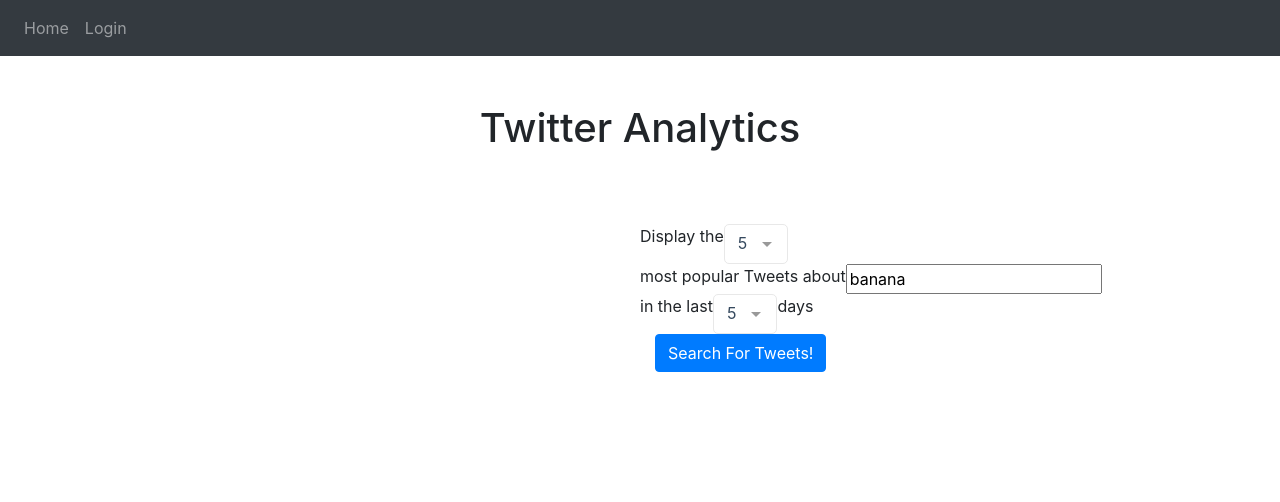
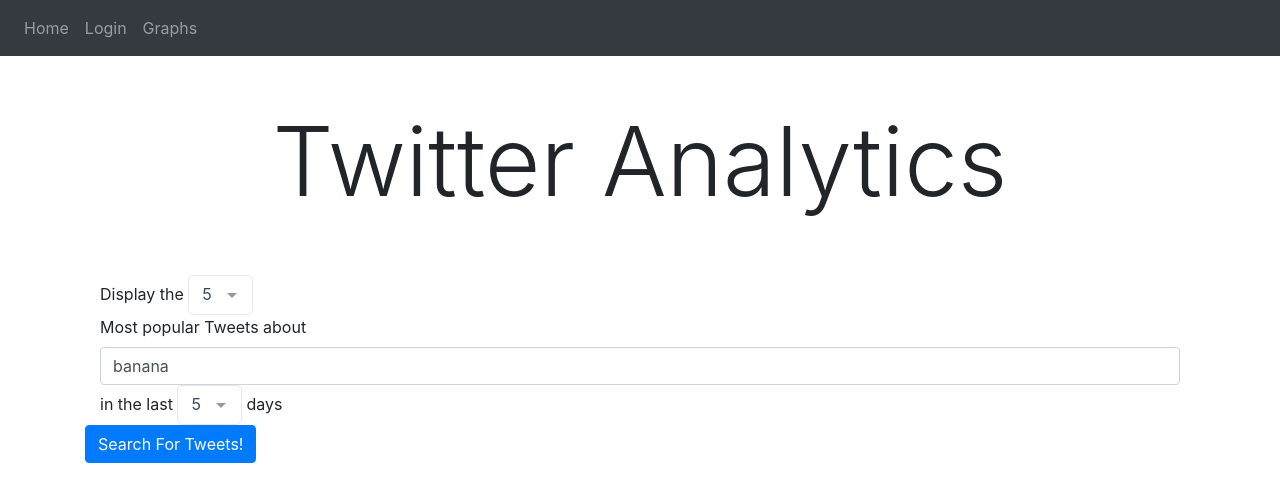
Before and after one commit to cen-3031-dev-team/cen3031, a Vue app: page / in a window 1280 px wide. Shown: the top 502 px of the page. Built offline with nearby package versions, Linux system fonts and the light colour scheme; no server answers; what vue-lodash would draw is missing.

Commit message:
changed title font, restructured page, centered form

```diff
--- a/src/App.vue
+++ b/src/App.vue
@@ -8,30 +8,22 @@
             <li class="nav-item">
                 <router-link to="/login" class="nav-link">Login</router-link>
             </li>
+            <li class="nav-item">
+                <router-link to="/graphs" class="nav-link">Graphs</router-link>
+            </li>
         </ul>
     </nav>
 
 
-    <div class="container-fluid">
-        <transition name="fade">
-            <router-view></router-view>
-        </transition>
-
         <div class="row text-center py-5">
             <div class="col">
-                <h1>Twitter Analytics</h1>
+                <h1 class="display-1">Twitter Analytics</h1>
             </div>
         </div>
 
-        <div class="row py-3">
-            <div class="col-lg-6">
-                <tweets-list v-if="hasTweets"
-                    :tweets="tweets"
-                ></tweets-list>
-            </div>
-
-            <div class="col-lg-6">
-                <div class="row">
+            <div class="container">
+            <form>
+                <div class="col">
                     Display the
                     <multiselect
                         v-model="queryCount"
@@ -43,14 +35,13 @@
                     ></multiselect>
                 </div>
 
-                <div class="row">
-                    most popular Tweets about
-                    <input type="text" v-model="queryString" placeholder="Search..">
+                <div class="col">
+                    <label for="input1">Most popular Tweets about</label>
+                    <input type="text" class="form-control" id="input1" v-model="queryString" placeholder="Search..">
                 </div>
 
-                <div class="row">
+                <div class="col">
                     in the last
-
                     <multiselect
                         v-model="queryDays"
                         :options="numOfDays"
@@ -59,13 +50,27 @@
                         :show-labels="false"
                         placeholder="#"
                     ></multiselect>
-
                     days
                 </div>
+            </form>
+
 
                 <button class="btn btn-primary" @click="getTweets">Search For Tweets!</button>
             </div>
+<div class="container-fluid">
+        <transition name="fade">
+            <router-view></router-view>
+        </transition>
+                        <div class="row py-3">
+            <div class="col-lg-6">
+                <tweets-list v-if="hasTweets"
+                    :tweets="tweets"
+                ></tweets-list>
+            </div>
         </div>
+
+
+
 
         <div class="row py-3">
             <div class="col-md-6">
```
Also changed, not shown: 1 other file (tests, documents, lock files or other folders).
